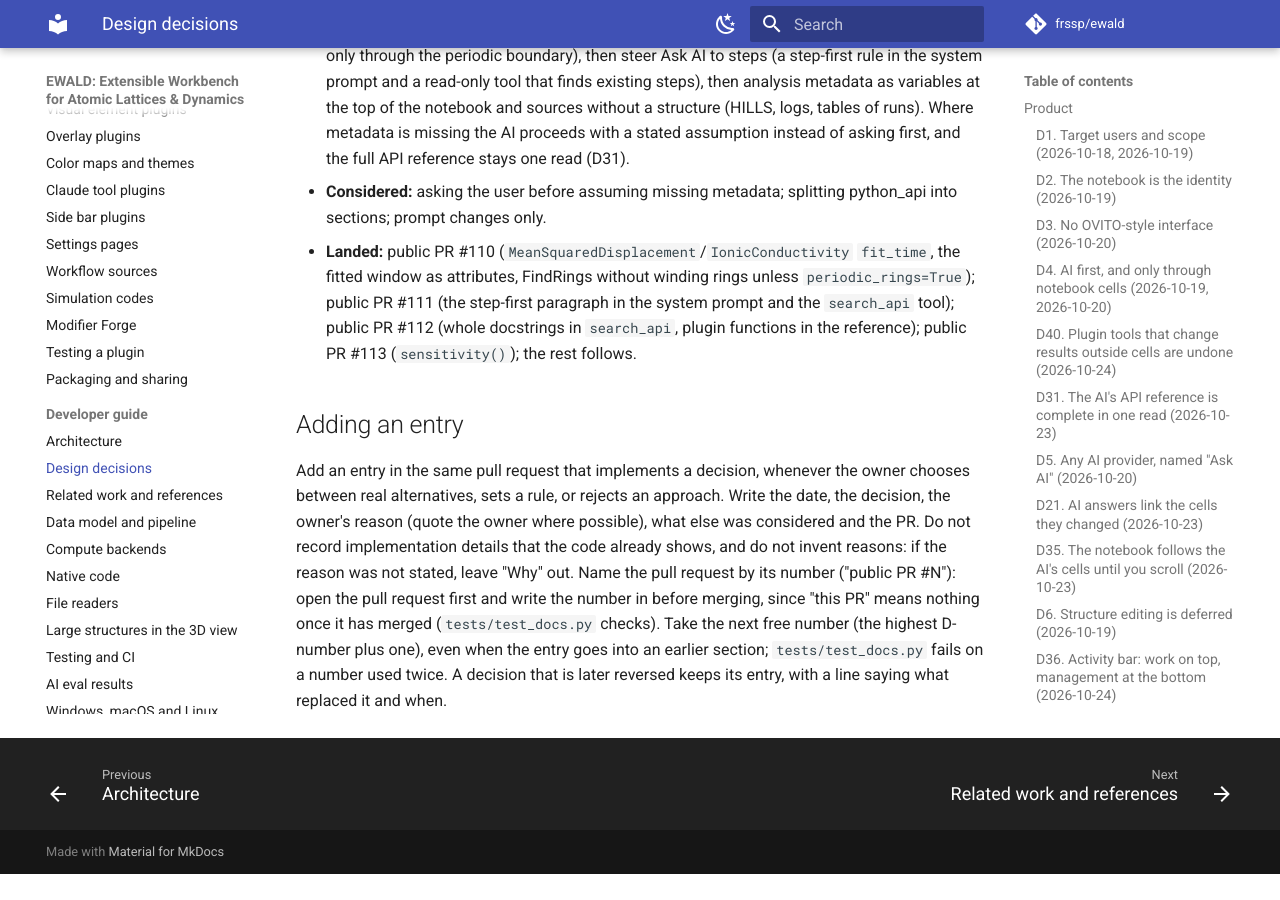
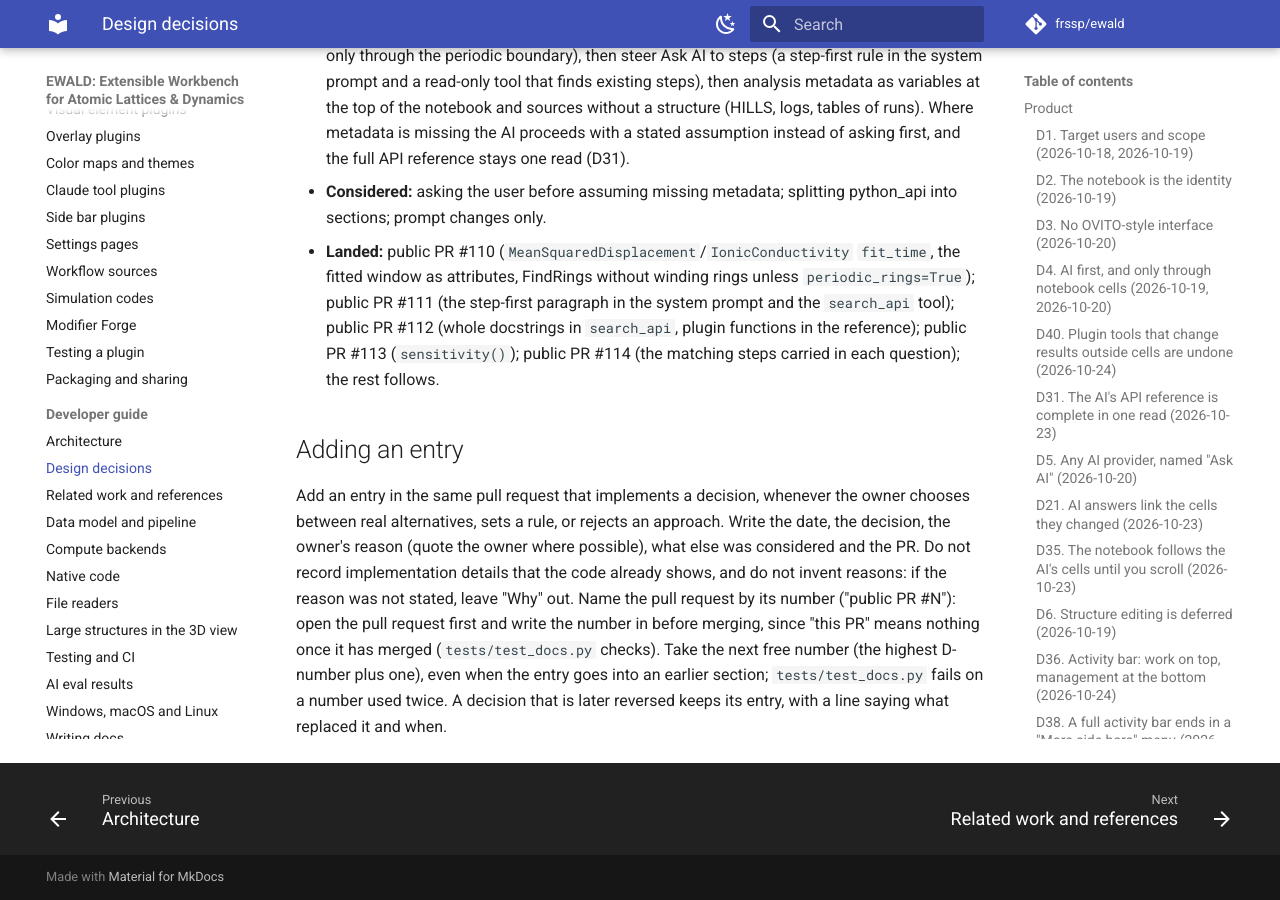
Before and after one commit to frssp/ewald, an MkDocs documentation site: the page built from docs/developer/decisions.md, in a window 1280 px wide and 900 px high, scrolled down 31236 px. Built offline with MkDocs 1.6.1 and Material for MkDocs 9.7.7, drawn with Linux system fonts in a browser that asks for light colours; comment, search, counter and statistics services are not loaded; before the commit the page ends 32110 px from its top, so only the background shows below that.

Commit message:
D84 lists public PR #114
Co-Authored-By: Claude Opus 5.5 <noreply@anthropic.com>

```diff
--- a/docs/developer/decisions.md
+++ b/docs/developer/decisions.md
@@ -1109,7 +1109,7 @@ Pull request numbers up to #242 refer to the pre-publication repository, which i
   window as attributes, FindRings without winding rings unless `periodic_rings=True`); public PR #111
   (the step-first paragraph in the system prompt and the `search_api` tool); public PR #112 (whole
   docstrings in `search_api`, plugin functions in the reference); public PR #113 (`sensitivity()`);
-  the rest follows.
+  public PR #114 (the matching steps carried in each question); the rest follows.
 
 ## Adding an entry
 
```
